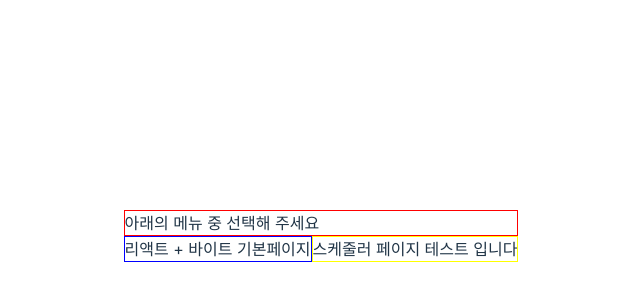
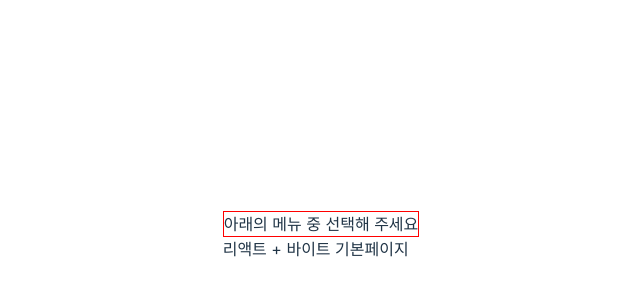
Before and after one commit to JayJHFE/React-Scheduler, a React (Vite) app in the folder PortFolio-vite/: page / in a window 1280 px wide. Shown: the part 164-464 px from the top of the page, without its empty margins (319-959 px from the left). Built offline with nearby package versions, Linux system fonts and the light colour scheme.

Commit message:
리액트 라우터 적용

```diff
--- a/PortFolio-vite/package.json
+++ b/PortFolio-vite/package.json
@@ -12,6 +12,7 @@
   "dependencies": {
     "react": "^18.2.0",
     "react-dom": "^18.2.0",
+    "react-router-dom": "^6.22.3",
     "styled-components": "^6.1.8"
   },
   "devDependencies": {
--- a/PortFolio-vite/src/App.tsx
+++ b/PortFolio-vite/src/App.tsx
@@ -3,7 +3,9 @@
 // import viteLogo from "/vite.svg";
 import "./App.css";
 import * as S from "./css/mainStyle.ts";
-import Scheduler from "./page/scheduler.tsx";
+import Main from "./page/main/index.tsx";
+import Scheduler from "./page/scheduler/index.tsx";
+import { Route, Routes } from "react-router-dom";
 
 function App() {
   // const [count, setCount] = useState(0);
@@ -11,12 +13,15 @@ function App() {
   return (
     <>
       <S.container>아래의 메뉴 중 선택해 주세요</S.container>
+      {/* div 클릭시 아래 설정대로 이동 */}
+      {/* <S.menuContainer>
+        <S.menuItem to="/">메인</S.menuItem>
+        <S.menuItem to="/scheduler">스케줄러</S.menuItem> */}
       <S.innerContainer>
-        <S.innerLeftContainer>리액트 + 바이트 기본페이지</S.innerLeftContainer>
-        {/* 아래 링크태그로 이동 */}
-        <S.innerRightContainer>
-          <Scheduler />
-        </S.innerRightContainer>
+        <Routes>
+          <Route path="/" element={<Main />} />
+          <Route path="/scheduler" element={<Scheduler />} />
+        </Routes>
       </S.innerContainer>
       {/* <div>
         <a href="https://vitejs.dev" target="_blank">
--- a/PortFolio-vite/src/main.tsx
+++ b/PortFolio-vite/src/main.tsx
@@ -1,10 +1,13 @@
-import React from 'react'
-import ReactDOM from 'react-dom/client'
-import App from './App.tsx'
-import './index.css'
+import React from "react";
+import ReactDOM from "react-dom/client";
+import App from "./App.tsx";
+import "./index.css";
+import { BrowserRouter } from "react-router-dom";
 
-ReactDOM.createRoot(document.getElementById('root')!).render(
+ReactDOM.createRoot(document.getElementById("root")!).render(
   <React.StrictMode>
-    <App />
-  </React.StrictMode>,
-)
+    <BrowserRouter>
+      <App />
+    </BrowserRouter>
+  </React.StrictMode>
+);
--- /dev/null
+++ b/PortFolio-vite/src/page/main/index.tsx
@@ -0,0 +1,13 @@
+export default function Main() {
+  return (
+    <>
+      <div>리액트 + 바이트 기본페이지</div>
+      {/* <S.innerLeftContainer>
+            리액트 + 바이트 기본페이지
+          </S.innerLeftContainer>
+          <S.innerRightContainer>
+            <Scheduler />
+          </S.innerRightContainer> */}
+    </>
+  );
+}
```
Also changed, not shown: PortFolio-vite/src/page/scheduler/index.tsx (renamed from PortFolio-vite/src/page/scheduler.tsx), 1 other file (tests, documents, lock files or other folders).
